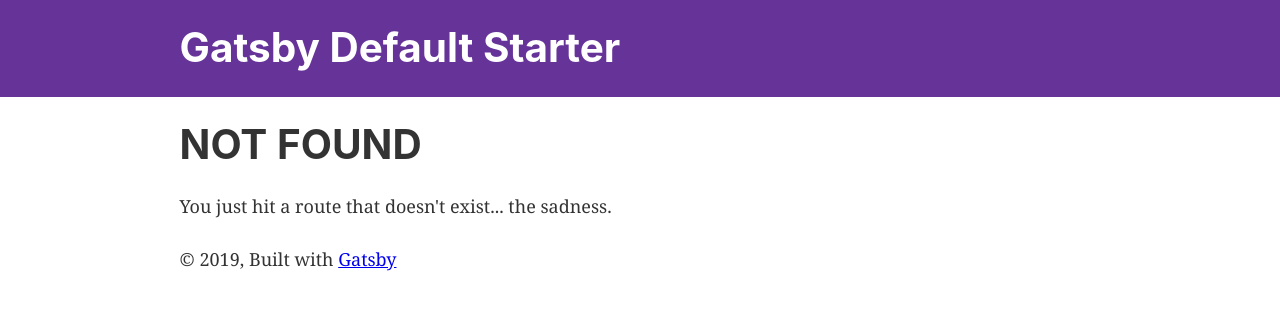
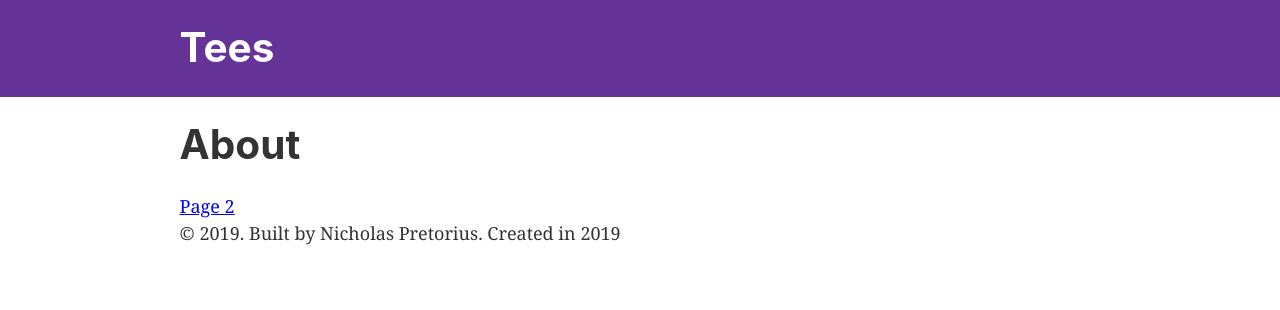
Before and after one commit to nicholaspretorius/tees, a Gatsby site: page /about in a window 1280 px wide. Before the commit this address had no page. Built offline with nearby package versions, Linux system fonts and the light colour scheme; Gatsby itself is replaced by a stand-in of ours.

Commit message:
Added a new page, modified main graphql query.

```diff
--- a/gatsby-config.js
+++ b/gatsby-config.js
@@ -1,8 +1,9 @@
 module.exports = {
   siteMetadata: {
-    title: `Gatsby Default Starter`,
+    title: `Tees`,
     description: `Kick off your next, great Gatsby project with this default starter. This barebones starter ships with the main Gatsby configuration files you might need.`,
-    author: `@gatsbyjs`,
+    author: `Nicholas Pretorius`,
+    createdAt: 2019
   },
   plugins: [
     `gatsby-plugin-react-helmet`,
@@ -10,8 +11,8 @@ module.exports = {
       resolve: `gatsby-source-filesystem`,
       options: {
         name: `images`,
-        path: `${__dirname}/src/images`,
-      },
+        path: `${__dirname}/src/images`
+      }
     },
     `gatsby-transformer-sharp`,
     `gatsby-plugin-sharp`,
@@ -24,11 +25,11 @@ module.exports = {
         background_color: `#663399`,
         theme_color: `#663399`,
         display: `minimal-ui`,
-        icon: `src/images/gatsby-icon.png`, // This path is relative to the root of the site.
-      },
-    },
+        icon: `src/images/gatsby-icon.png` // This path is relative to the root of the site.
+      }
+    }
     // this (optional) plugin enables Progressive Web App + Offline functionality
     // To learn more, visit: https://gatsby.app/offline
     // 'gatsby-plugin-offline',
-  ],
-}
+  ]
+};
--- a/src/components/layout.js
+++ b/src/components/layout.js
@@ -1,21 +1,25 @@
-import React from "react"
-import PropTypes from "prop-types"
-import { StaticQuery, graphql } from "gatsby"
+import React from "react";
+import PropTypes from "prop-types";
+import { StaticQuery, graphql } from "gatsby";
 
-import Header from "./header"
-import "./layout.css"
+import Header from "./header";
+import "./layout.css";
+
+const getSiteMetaData = graphql`
+  {
+    site {
+      siteMetadata {
+        title
+        author
+        createdAt
+      }
+    }
+  }
+`;
 
 const Layout = ({ children }) => (
   <StaticQuery
-    query={graphql`
-      query SiteTitleQuery {
-        site {
-          siteMetadata {
-            title
-          }
-        }
-      }
-    `}
+    query={getSiteMetaData}
     render={data => (
       <>
         <Header siteTitle={data.site.siteMetadata.title} />
@@ -24,23 +28,23 @@ const Layout = ({ children }) => (
             margin: `0 auto`,
             maxWidth: 960,
             padding: `0px 1.0875rem 1.45rem`,
-            paddingTop: 0,
+            paddingTop: 0
           }}
         >
           <main>{children}</main>
           <footer>
-            © {new Date().getFullYear()}, Built with
-            {` `}
-            <a href="https://www.gatsbyjs.org">Gatsby</a>
+            © {new Date().getFullYear()}. Built by{" "}
+            {data.site.siteMetadata.author}. Created in{" "}
+            {data.site.siteMetadata.createdAt}
           </footer>
         </div>
       </>
     )}
   />
-)
+);
 
 Layout.propTypes = {
-  children: PropTypes.node.isRequired,
-}
+  children: PropTypes.node.isRequired
+};
 
-export default Layout
+export default Layout;
--- /dev/null
+++ b/src/pages/about.js
@@ -0,0 +1,10 @@
+import React from "react";
+import Layout from "../components/layout";
+import { Link } from "gatsby";
+
+export default () => (
+  <Layout>
+    <h1>About</h1>
+    <Link to="/page-2">Page 2</Link>
+  </Layout>
+);
```
